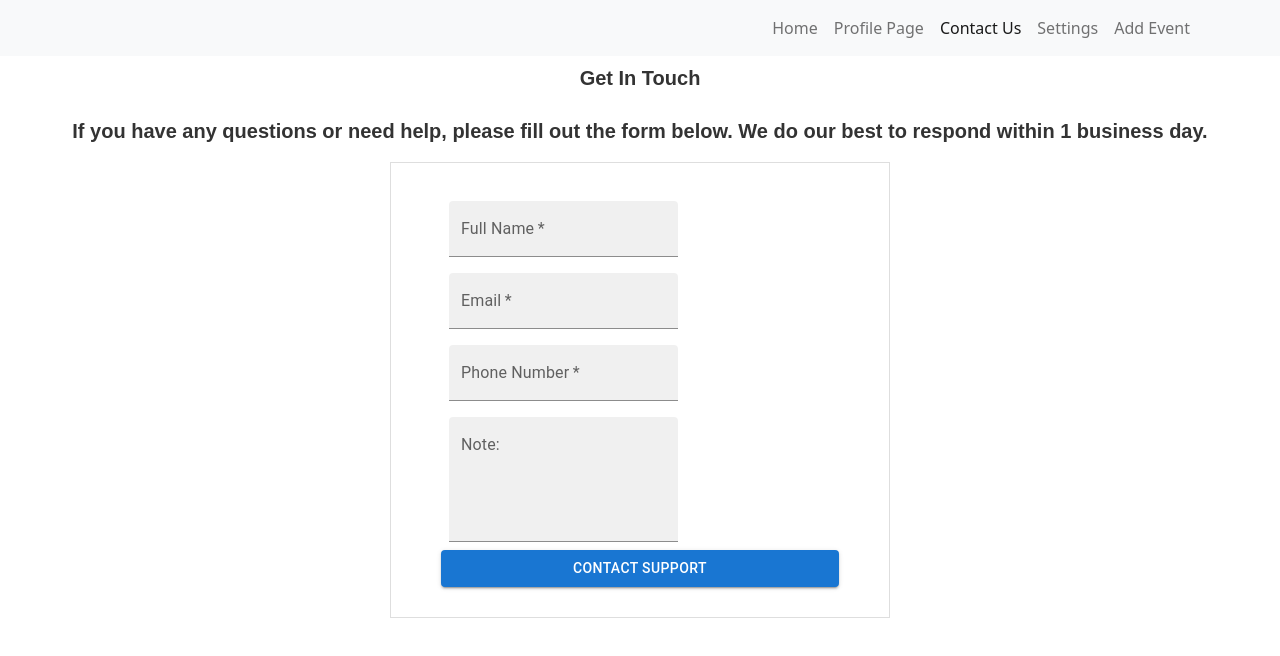
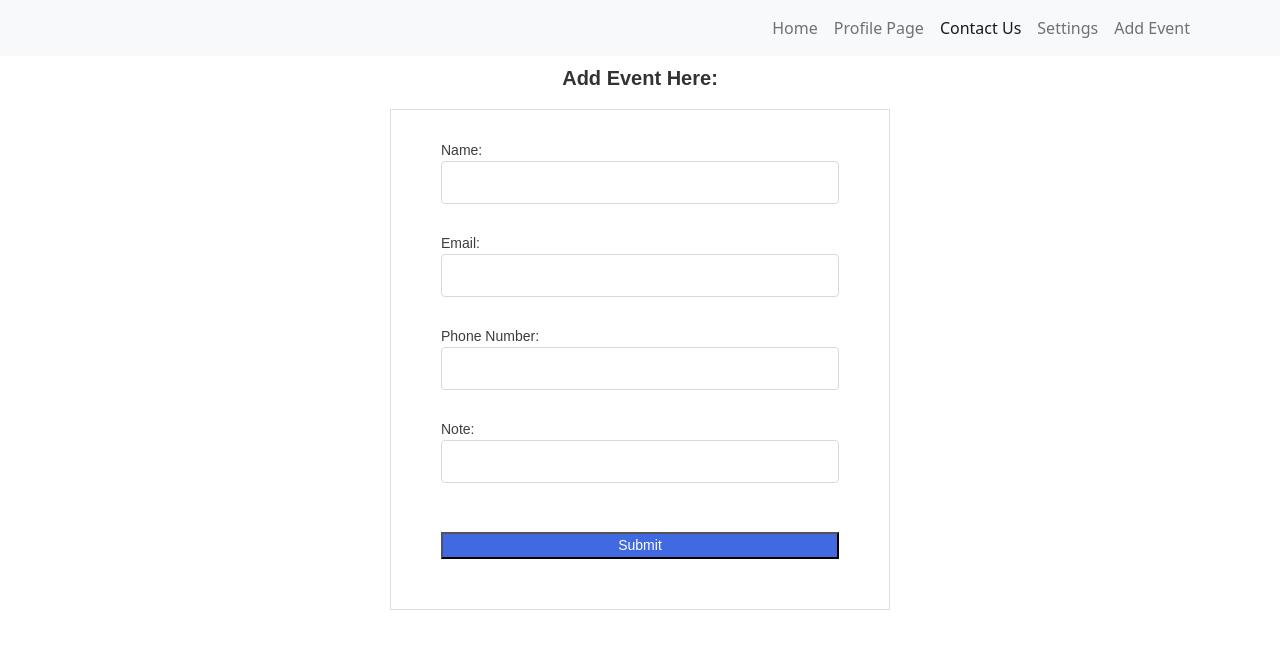
Before and after one commit to asingh19app/TODO-APP, a React (Create React App) app in the folder todo-app/: page /contactus in a window 1280 px wide. Shown: the top 656 px of the page. Built offline with nearby package versions, Linux system fonts and the light colour scheme.

Commit message:
added contact page and controller

```diff
--- a/todo-app/controllers/form.js
+++ b/todo-app/controllers/form.js
@@ -6,7 +6,7 @@ router.get('/', async (req,res) => {
     const formList = await Forms.find()
 
     if(!formList) {
-        res.status(500).json({succss: flase})
+        res.status(500).json({success: false})
     }
     res.send(formList);
 })
--- a/todo-app/src/pages/ContactUs.js
+++ b/todo-app/src/pages/ContactUs.js
@@ -1,67 +1,69 @@
-import * as React from 'react';
-import Box from '@mui/material/Box';
-import TextField from '@mui/material/TextField';
+import axios from 'axios'
+import React from 'react'
+import { useState } from 'react';
 import NavBar from '../components/NavBar';
-import Button from '@mui/material/Button'
-
-import { useState } from 'react';
+import './styles/form.css'
+import { useNavigate } from 'react-router-dom'
 
 export default function ContactUs() {
+  const navigate = useNavigate()
   const [theme] = useState(localStorage.getItem('theme'))
+  const [contactData, setContactData] = useState({
+    name: '',
+    email: '',
+    phoneNumber: '',
+    note: '',
+  })
+
+  const handleSubmit = async (event) => {
+    event.preventDefault()
+
+    const newContactDocument = {
+      name: contactData.name,
+      email: contactData.email,
+      phoneNumber: contactData.phoneNumber,
+      note: contactData.note
+    }
+
+    try {
+      await axios.post('/TODO/v1/contact', newContactDocument)
+      alert('Success')
+    } catch {
+      console.log('Error')
+    }
+
+    navigate('/')
+  }
+
   return (
     <div className={`App ${theme}`}>
-    <NavBar />
-    <h1>Get In Touch</h1>
-    <h1>If you have any questions or need help, please fill out the form below. We do our best to respond within 1 business day.</h1>
-    <Box
-      component="form"
-      sx={{
-        '& .MuiTextField-root': { m: 1, width: '25ch' },
-      }}
-      noValidate
-      autoComplete="off"
-    >
-      <div>
-        <TextField
-          required
-          id="filled-required"
-          label="Full Name"
-          defaultValue=""
-          variant="filled"
-        />
-         <TextField
-          required
-          id="filled-required"
-          label="Email"
-          defaultValue=""
-          variant="filled"
-        />
-      </div>
-      <div>
-      <TextField
-          required
-          id="filled-required"
-          label="Phone Number"
-          defaultValue=""
-          variant="filled"
-        />
-         <TextField
-          id="filled-multiline-static"
-          label="Note:"
-          multiline
-          rows={4}
-          defaultValue=""
-          variant="filled"
-          />
-       </div>
-       <Button variant="contained">Contact Support</Button>
-       </Box>
-
-
-
-
-
-        </div>
-
+    <NavBar/>
+    <h1>Add Event Here:</h1>
+    <form onSubmit={handleSubmit}>
+      <label>
+        Name:
+        <input type="text" value={contactData.title} onChange={(e) => setContactData({ ...contactData, name: e.target.value})} />
+      </label>
+      <br/>
+      <label>
+        Email:
+        <input type="email" value={contactData.startTime} onChange={(e) => setContactData({ ...contactData, email: e.target.value})} />
+      </label>
+      <br/>
+      <label>
+        Phone Number:
+        <input type="tel" id="phone" name="phone"
+       pattern="[0-9]{3}-[0-9]{3}-[0-9]{4}"
+       required value={contactData.endTime} onChange={(e) => setContactData({ ...contactData, phoneNumber: e.target.value})} />
+      </label>
+      <br/>
+      <label>
+        Note:
+        <input type="text" value={contactData.note} onChange={(e) => setContactData({ ...contactData, note: e.target.value})} />
+      </label>
+      <br/>
+      <button className = 'submitButton' type="submit">Submit</button>
+    </form>
+</div>
   );
-    }
+}
--- a/todo-app/src/server.js
+++ b/todo-app/src/server.js
@@ -6,6 +6,7 @@ const api = process.env.API_URL;
 const formRouter = require('../controllers/form')
 const morgan = require('morgan');
 const mongoose = require('mongoose');
+const contactRouter = require('../controllers/contact')
 
 const cors = require('cors')
 app.use(cors())
@@ -17,6 +18,7 @@ app.use(morgan('tiny'))
 
 //routers
 app.use(`${api}/myforms`, formRouter)
+app.use(`${api}/contact`, contactRouter)
 
 //mongoose connect
 mongoose.connect(process.env.PROFILE_CONNECTION)
```
Also changed, not shown: todo-app/controllers/contact.js (+23 -0 lines).
